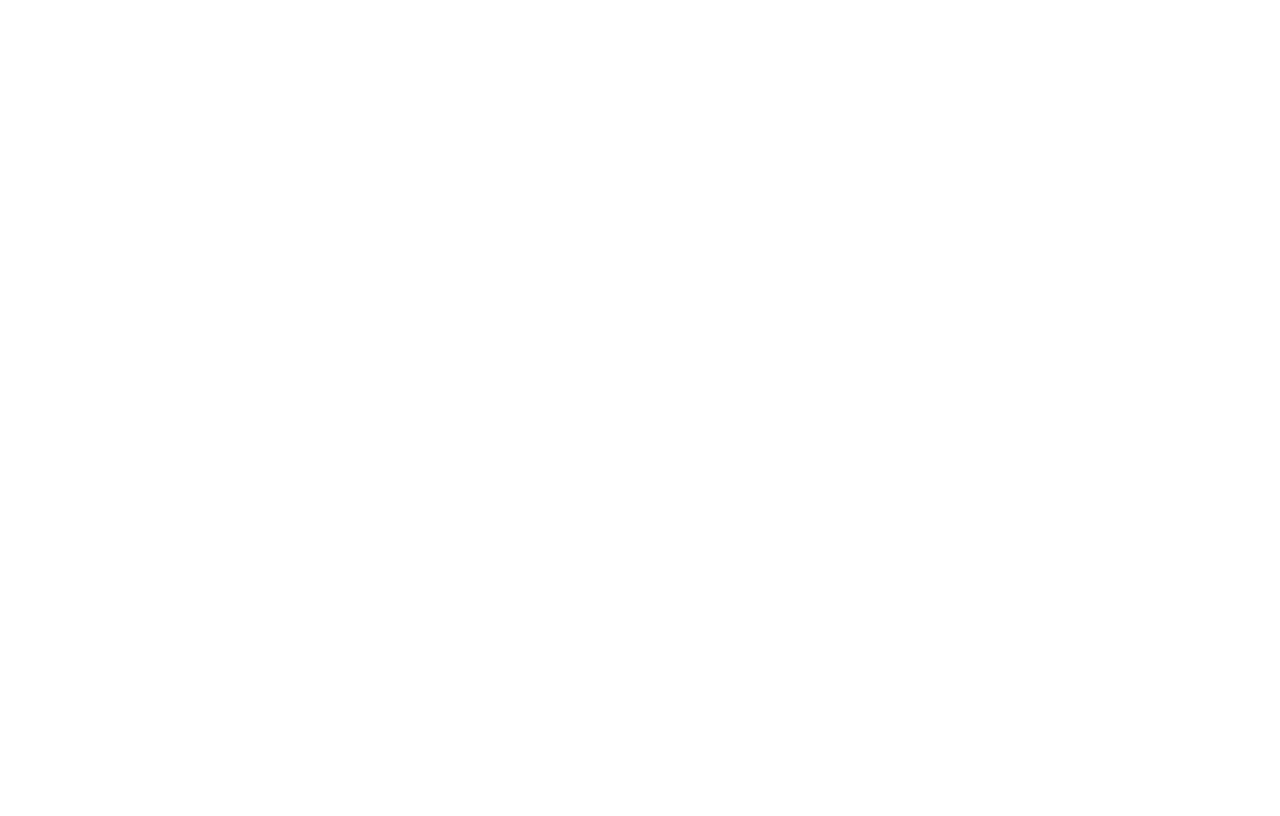
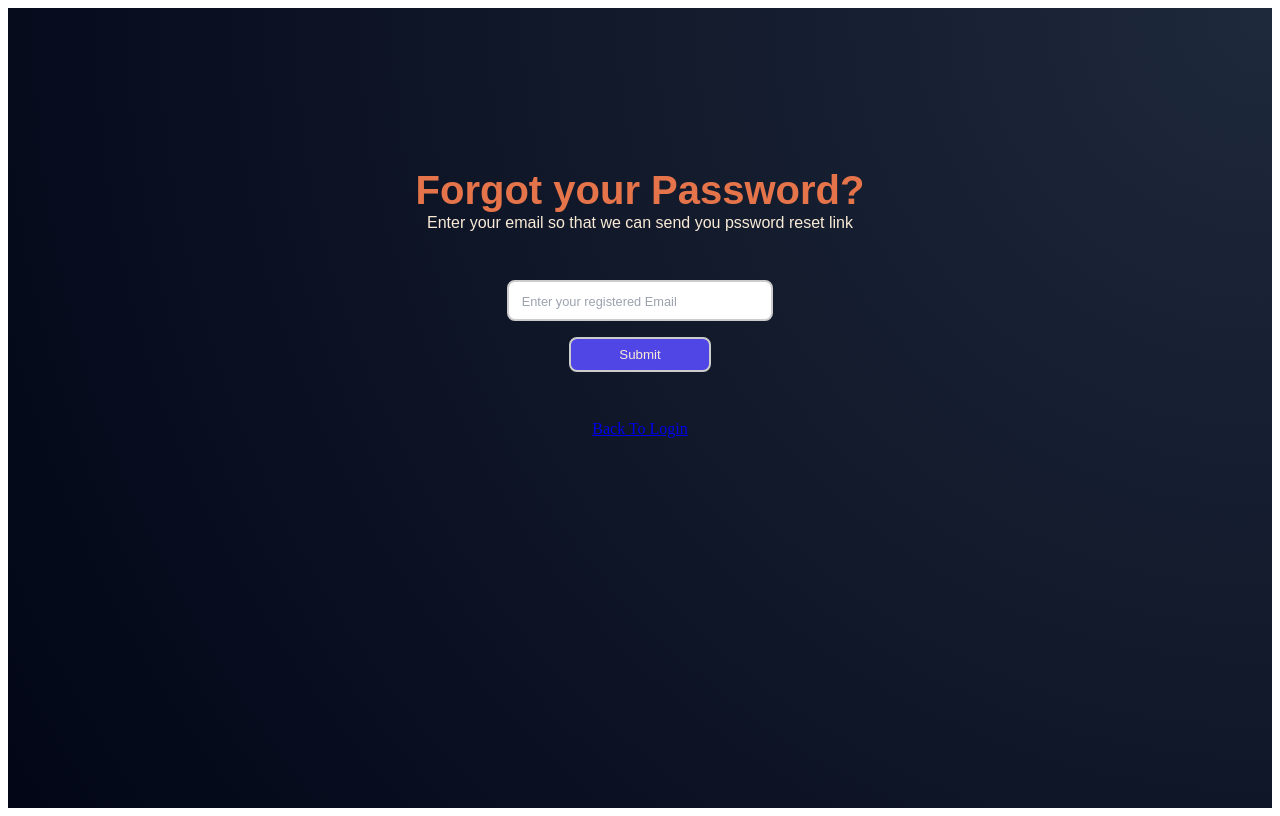
Before and after one commit to Arpan-Maity032/Smart-Task-Team-Management-Platform, a React (Create React App) app in the folder Frontend/: page /forget-password in a window 1280 px wide. Before the commit this address had no page. Built offline with nearby package versions, Linux system fonts and the light colour scheme.

Commit message:
forgot passward mail section completed

```diff
--- a/Frontend/src/App.js
+++ b/Frontend/src/App.js
@@ -3,6 +3,7 @@
 import Flash from "./components/Flash";
 import Dashboard from "./components/Dashboard";
 import Register from "./components/Register";
+import ForgetPassword from "./components/ForgetPassword";
 
 function App() {
   return (
@@ -11,6 +12,7 @@
       <Route path="/flash" element={<Flash />} />
       <Route path="/dashboard" element={<Dashboard />} />
       <Route path="/register" element={<Register />}/>
+      <Route path="/forget-password" element={<ForgetPassword />}/>
     </Routes>
   );
 }
--- /dev/null
+++ b/Frontend/src/components/ForgetPassword.js
@@ -0,0 +1,45 @@
+import React,{useState} from 'react';
+import "../styles/forgetPassword.css";
+import {useNavigate,Link} from 'react-router-dom';
+
+function ForgetPassword() {
+    const [getData, setData] = useState({email:""});
+    const navigate = useNavigate();
+
+    const handleChange =(e)=>{
+        setData({...getData,[e.target.name]:e.target.value});
+    }
+
+    const handleSubmit =async (e)=>{
+        e.preventDefault();
+        try{
+            const response = await fetch(`${process.env.REACT_APP_API}/auth/forget-password`,{
+                method:"POST",
+                headers:{
+                    "Content-Type": "application/json",
+                },
+                body:JSON.stringify(getData),
+            });
+            if(response.ok){
+                navigate("/");
+            }
+        }
+        catch(error){
+            console.log('Error',error);
+            alert('Something went wrong. Please try again.');
+        }
+    }
+  return (
+    <div className='forgotP'>
+        <h2>Forgot your Password?</h2>
+        <p>Enter your email so that we can send you pssword reset link</p>
+        <form className='gmail-form' onSubmit={handleSubmit}>
+            <input type='email' name ='email' placeholder='Enter your registered Email'  required onChange={handleChange}/>
+            <button className="btn-forgot">Submit</button>
+        </form>
+        <Link className='login-back' to="/">Back To Login</Link>
+    </div>
+  )
+}
+
+export default ForgetPassword
--- a/Frontend/src/components/Login.js
+++ b/Frontend/src/components/Login.js
@@ -35,7 +35,7 @@
         }
         navigate("/flash");//navigate flash page
       }else{
-        alert(data.message || 'Login fauled');
+        alert(data.message || 'Login failed');
       }
     }catch(error){
       console.log('Error',error);
@@ -54,7 +54,7 @@
             <p className='checkbox'><input type="checkbox" id="remember"/>
             <label htmlFor="remember">Remember me</label></p>
             <button className="btn" type="submit">Submit</button>
-            <a className="forget-password" href="https://www.google.com">Forgot Password?</a>
+            <Link className="forget-password" to="/forget-password">Forgot Password?</Link>
         </form>
         <div className='hr-line'>
           <hr/><p>or</p><hr/>
--- a/Frontend/src/components/Register.js
+++ b/Frontend/src/components/Register.js
@@ -1,21 +1,70 @@
-import React from 'react';
+import React,{useState} from 'react';
 import "../styles/register.css";
 import task_img from "../asserts/task_manage1.png";
+import { useNavigate } from 'react-router-dom';
 
 function Register() {
+    const [getData,setGetData] = useState({name:"",email:"",password:"",confirmPassword:""});
+    const[error,setError] = useState("");
+    const navigate = useNavigate();
+    const handleChange = (e) =>{
+        const {name,value} = e.target;
+        const updatedData = {...getData,[name]:value};
+        setGetData(updatedData);
+
+
+        //inline error if password not equal to confirmPassword
+
+            if ((name === "password" || name === "confirmPassword")) {
+                if (updatedData.password !== updatedData.confirmPassword && updatedData.confirmPassword !== "") {
+                    setError("Passwords do not match");
+                } else {
+                    setError("");
+                }
+            }
+        };
+    const handleSubmit = async (e) =>{
+        e.preventDefault();//restric refresh
+        if(error)return;
+
+        try{
+            const { confirmPassword, ...dataToSend } = getData;
+            const response = await fetch(`${process.env.REACT_APP_API}/auth/register`,{
+                method:"POST",
+                headers:{
+                    "Content-Type": "application/json",
+                },
+                body:JSON.stringify(dataToSend),
+            });
+            const data = await response.json();
+
+            if(response.ok){
+                navigate("/");
+            }
+            else{
+                alert(data.message || "Registration failed")
+            }
+        }
+        catch(error){
+            console.log("Error",error);
+            alert('Something went wrong. Please try again.');
+        }
+        setGetData({name:"",email:"",Password:"",confirmPassword:""});
+    }
   return (
     <div className='parent-div'>
         <div className='register-form'>
             <p className='header'>Create An Account</p>
-            <form className='input-form'>
+            <form className='input-form' onSubmit={handleSubmit}>
                 <p>User Name</p>
-                <input type="name" name = "name" placeholder='Enter Your Name' required/>
+                <input type="text" name = "name" placeholder='Enter Your Name' required onChange={handleChange}/>
                 <p>Email Id</p>
-                <input type="email" name="email" placeholder='Enter your email'required/>
+                <input type="email" name="email" placeholder='Enter your email'required onChange={handleChange}/>
                 <p>Password</p>
-                <input type="password" name="password" placeholder='Enter your password'  required />
+                <input type="password" name="password" placeholder='Enter your password'  required onChange={handleChange}/>
                 <p>Re-Enter Password</p>
-                <input type="password" name="password" placeholder='Enter your password'  required />
+                <input type="password" name="confirmPassword" placeholder='Enter your password'  required onChange={handleChange} className={error ? "error" : ""}/>
+                {error && <span className='error-text'>{error}</span>}
                 <button className="btn-register" type="submit">Sign Up</button>
             </form>
         </div>
--- /dev/null
+++ b/Frontend/src/styles/forgetPassword.css
@@ -0,0 +1,88 @@
+.forgotP{
+    background: "#E5744B";
+    background-image: radial-gradient(circle at top right, #1e293b, #020617);
+    height: 100vh;
+    display: flex;
+    flex-direction: column;
+    align-items: center;
+
+}
+.forgotP h2{
+    font-size: 2.5rem;
+    font-family: Arial, Helvetica, sans-serif;
+    font-weight: 900;
+    color:#E5744B;
+    margin-top: 10rem;
+}
+
+.forgotP p{
+    font-size: 1.0rem;
+    margin-top: -2rem;
+    font-family: Arial, Helvetica, sans-serif;
+    font-weight: 500;
+    color: antiquewhite;
+}
+.gmail-form{
+    margin-top: 2rem;
+    display: flex;
+    flex-direction: column;
+    align-items: center;
+    gap: 2rem;
+}
+.gmail-form input{
+    width: 100%;
+    padding:.6rem .8rem;
+    font-size: 1rem;
+    border: 2px solid #ccc;
+    border-radius: .5rem;
+    -webkit-border-radius: .5rem;
+    -moz-border-radius: .5rem;
+    -ms-border-radius: .5rem;
+    -o-border-radius: .5rem;
+    outline: none;
+    transition: 0.3s ease;
+    -webkit-transition: 0.3s ease;
+    -moz-transition: 0.3s ease;
+    -ms-transition: 0.3s ease;
+    -o-transition: 0.3s ease;
+}
+.gmail-form input:focus{
+    border-color: #4f46e5;
+    box-shadow: 0 0 0 3px rgba(79,70,229,0.2);
+}
+
+.gmail-form input::placeholder{
+    color:#9ca3af;
+    font-size: .8rem;
+}
+
+.gmail-form input:disabled{
+    background-color: #f3f4f6;
+    cursor:not-allowed;
+    color: #9ca3af;
+}
+.btn-forgot{
+    width:60%;
+    margin-top: 2.5rem;
+    padding: 0.5rem;
+    background-color: #4f46e5;
+    color: antiquewhite;
+    border: 2px solid #ccc;
+    border-radius: 0.5rem;
+    -webkit-border-radius: 0.5rem;
+    -moz-border-radius: 0.5rem;
+    -ms-border-radius: 0.5rem;
+    -o-border-radius: 0.5rem;
+    margin-top: -1rem;
+}
+.btn-forgot:hover{
+    background-color: rgb(92, 141, 201);
+    cursor: pointer;
+}
+.login-back{
+    margin-top: 3rem;
+    cursor: pointer;
+}
+.login-back:hover{
+    color: #E5744B;
+}
--- a/Frontend/src/styles/register.css
+++ b/Frontend/src/styles/register.css
@@ -103,3 +103,18 @@
     object-position: center;
     display: block;
 }
+
+.error-text {
+  color: #ef4444;
+  font-size: 13px;
+  margin-top: 6px;
+  display: block;
+}
+
+input.error {
+  border-color: #ef4444;
+}
+
+input.error:focus {
+  box-shadow: 0 0 0 3px rgba(239, 68, 68, 0.2);
+}
```
Also changed, not shown: 1 other file (tests, documents, lock files or other folders).
